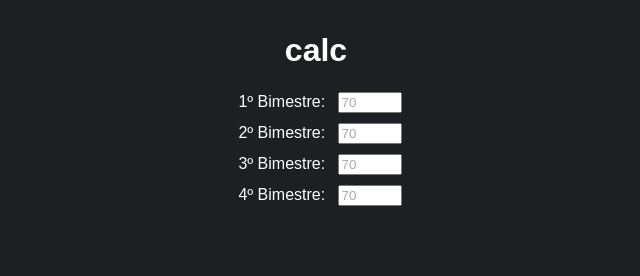
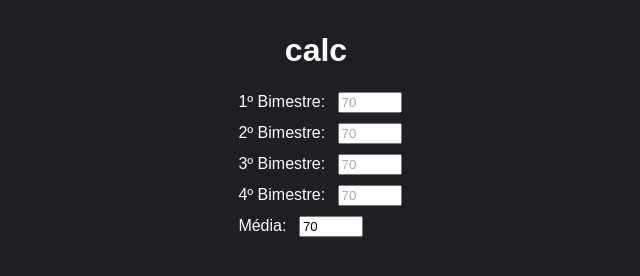
Before and after one commit to lucuinhas/calculadora, a plain HTML site: page index.html in a window 1280 px wide. Shown: the whole page, without its empty margins (324-964 px from the left). Drawn offline with Linux system fonts and the light colour scheme.

Commit message:
added changing target

```diff
--- a/index.html
+++ b/index.html
@@ -54,6 +54,16 @@
                     placeholder="70"
                     onchange="refreshGrades()">
         </div>
+
+        <div class="gradeBox">
+            <label for="finalGrade">Média:</label>
+            <input
+                    type="number"
+                    id="finalGrade"
+                    min="0" max="100"
+                    value="70"
+                    onchange="refreshGrades()">
+        </div>
     </div>
 </body>
 
--- a/src/refreshGrades.js
+++ b/src/refreshGrades.js
@@ -1,7 +1,14 @@
-const TARGET_GRADE = 700
-
 function refreshGrades() {
     let currFinalGrade = 0
+
+    let final = document.getElementById("finalGrade")
+
+    final.value = parseInt(final.value);
+
+    if(parseInt(final.value) > 100) final.value = 100;
+    if(parseInt(final.value) < 0) final.value = 0;
+
+    let targetGrade = parseInt(final.value) * 10;
 
     let grades = [
         document.getElementById("firstGrade"),
@@ -37,6 +44,10 @@ function refreshGrades() {
     for(let currGrade of grades) {
         console.log(currBimesters)
         console.log(currFinalGrade)
-        currGrade.placeholder = Math.ceil((TARGET_GRADE - currFinalGrade) / currBimVal)
+        currGrade.placeholder = Math.ceil((targetGrade - currFinalGrade) / currBimVal)
+    }
+
+    if(currBimVal === 0) {
+        final.value = currFinalGrade / 10;
     }
 }
```
